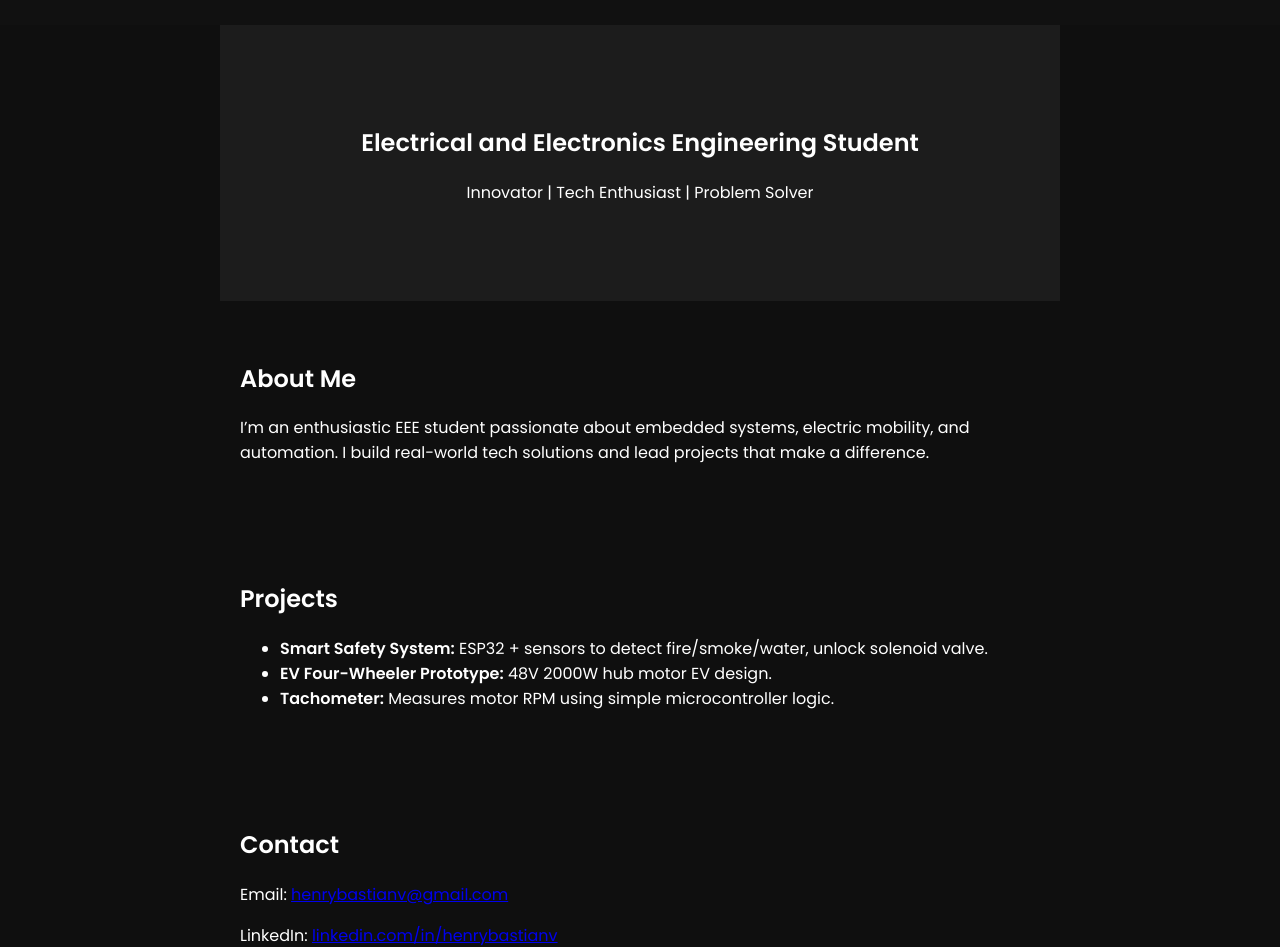
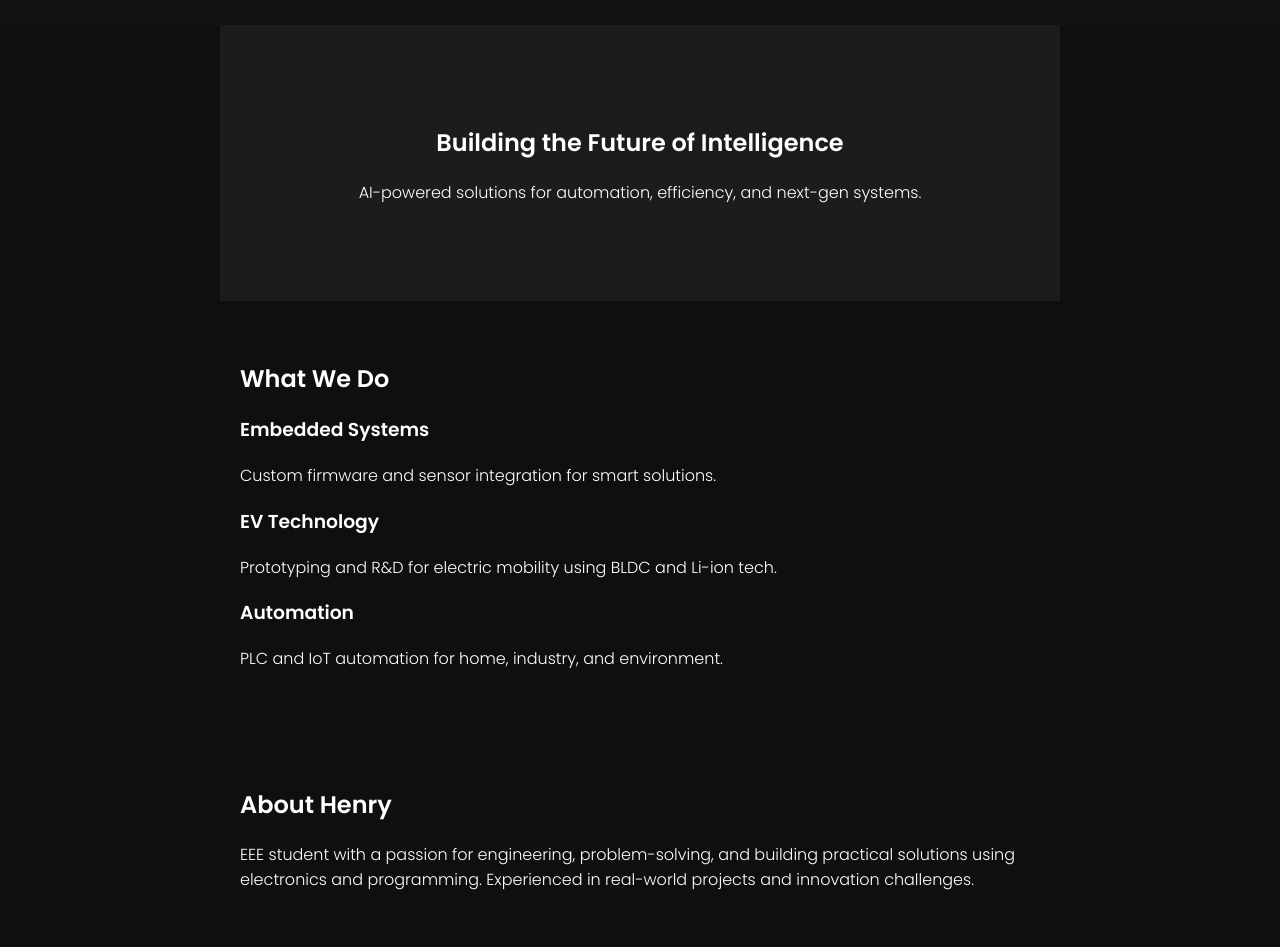
Before and after one commit to henrybastianv/portifolio, a plain HTML site: page index.html in a window 1280 px wide. Shown: the part 90-1037 px from the top of the page. Drawn offline with Linux system fonts and the light colour scheme.

Commit message:
Update index.html

```diff
--- a/index.html
+++ b/index.html
@@ -2,51 +2,62 @@
 <html lang="en">
 <head>
   <meta charset="UTF-8" />
-  <meta name="viewport" content="width=device-width, initial-scale=1.0" />
-  <title>Henry Bastian V | Portfolio</title>
+  <meta name="viewport" content="width=device-width, initial-scale=1.0"/>
+  <title>Henry Tech | NextNet Style</title>
   <link rel="stylesheet" href="style.css" />
-  <link href="https://fonts.googleapis.com/css2?family=Poppins:wght@400;600&display=swap" rel="stylesheet">
+  <link href="https://fonts.googleapis.com/css2?family=Poppins:wght@300;600&display=swap" rel="stylesheet">
 </head>
 <body>
   <header>
     <nav>
-      <h1>Henry Bastian V</h1>
+      <h1>HenryTech</h1>
       <ul>
         <li><a href="#about">About</a></li>
-        <li><a href="#projects">Projects</a></li>
+        <li><a href="#services">Services</a></li>
         <li><a href="#contact">Contact</a></li>
       </ul>
     </nav>
   </header>
 
   <section class="hero">
-    <h2>Electrical and Electronics Engineering Student</h2>
-    <p>Innovator | Tech Enthusiast | Problem Solver</p>
+    <div class="hero-content">
+      <h2>Building the Future of Intelligence</h2>
+      <p>AI-powered solutions for automation, efficiency, and next-gen systems.</p>
+    </div>
   </section>
 
-  <section id="about">
-    <h2>About Me</h2>
-    <p>I’m an enthusiastic EEE student passionate about embedded systems, electric mobility, and automation. I build real-world tech solutions and lead projects that make a difference.</p>
+  <section id="services" class="services">
+    <h2>What We Do</h2>
+    <div class="grid">
+      <div class="card">
+        <h3>Embedded Systems</h3>
+        <p>Custom firmware and sensor integration for smart solutions.</p>
+      </div>
+      <div class="card">
+        <h3>EV Technology</h3>
+        <p>Prototyping and R&D for electric mobility using BLDC and Li-ion tech.</p>
+      </div>
+      <div class="card">
+        <h3>Automation</h3>
+        <p>PLC and IoT automation for home, industry, and environment.</p>
+      </div>
+    </div>
   </section>
 
-  <section id="projects">
-    <h2>Projects</h2>
-    <ul>
-      <li><strong>Smart Safety System:</strong> ESP32 + sensors to detect fire/smoke/water, unlock solenoid valve.</li>
-      <li><strong>EV Four-Wheeler Prototype:</strong> 48V 2000W hub motor EV design.</li>
-      <li><strong>Tachometer:</strong> Measures motor RPM using simple microcontroller logic.</li>
-    </ul>
+  <section id="about" class="about">
+    <h2>About Henry</h2>
+    <p>EEE student with a passion for engineering, problem-solving, and building practical solutions using electronics and programming. Experienced in real-world projects and innovation challenges.</p>
   </section>
 
-  <section id="contact">
+  <section id="contact" class="contact">
     <h2>Contact</h2>
     <p>Email: <a href="mailto:henrybastianv@gmail.com">henrybastianv@gmail.com</a></p>
-    <p>LinkedIn: <a href="https://www.linkedin.com/in/henry-bastian-v-94a279294/" target="_blank">linkedin.com/in/henrybastianv</a></p>
+    <p>LinkedIn: <a href="https://linkedin.com/in/henrybastianv" target="_blank">linkedin.com/in/henrybastianv</a></p>
     <p>Instagram: <a href="https://instagram.com/henry_bastian_v" target="_blank">@henry_bastian_v</a></p>
   </section>
 
   <footer>
-    <p>© 2025 Henry Bastian V</p>
+    <p>© 2025 Henry Bastian V. All rights reserved.</p>
   </footer>
 </body>
 </html>
```
